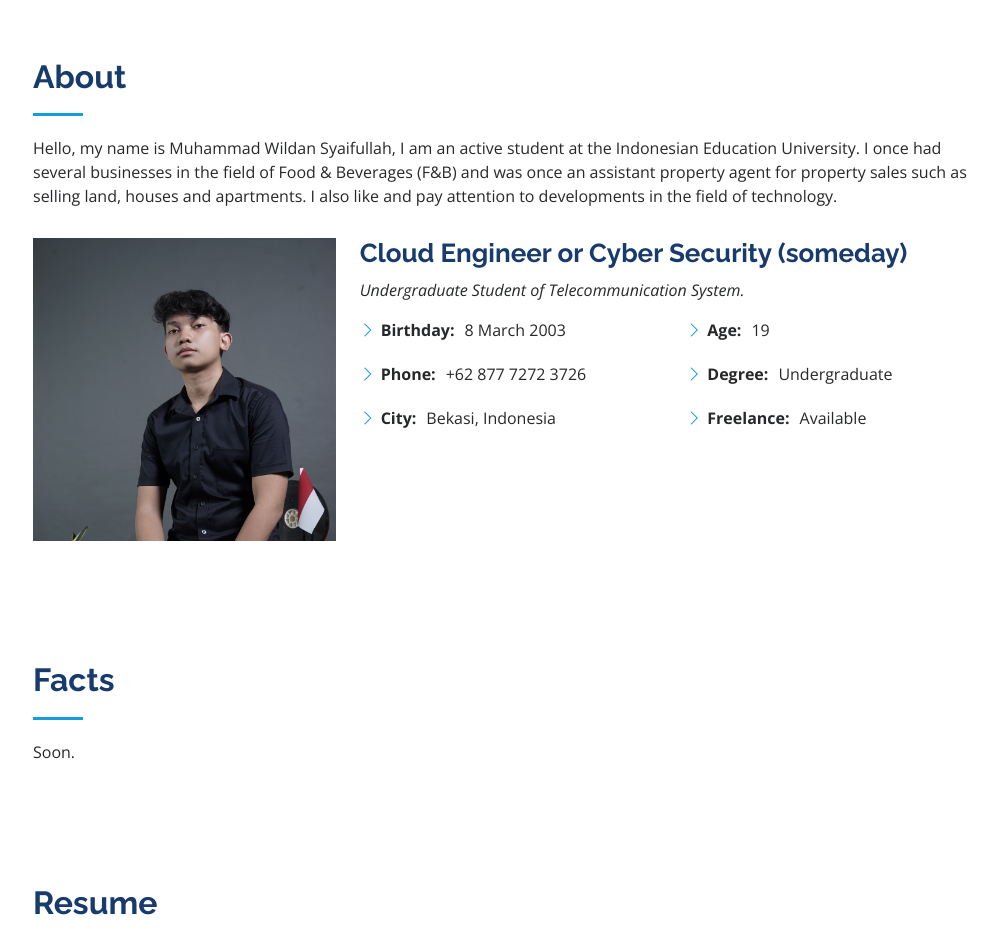
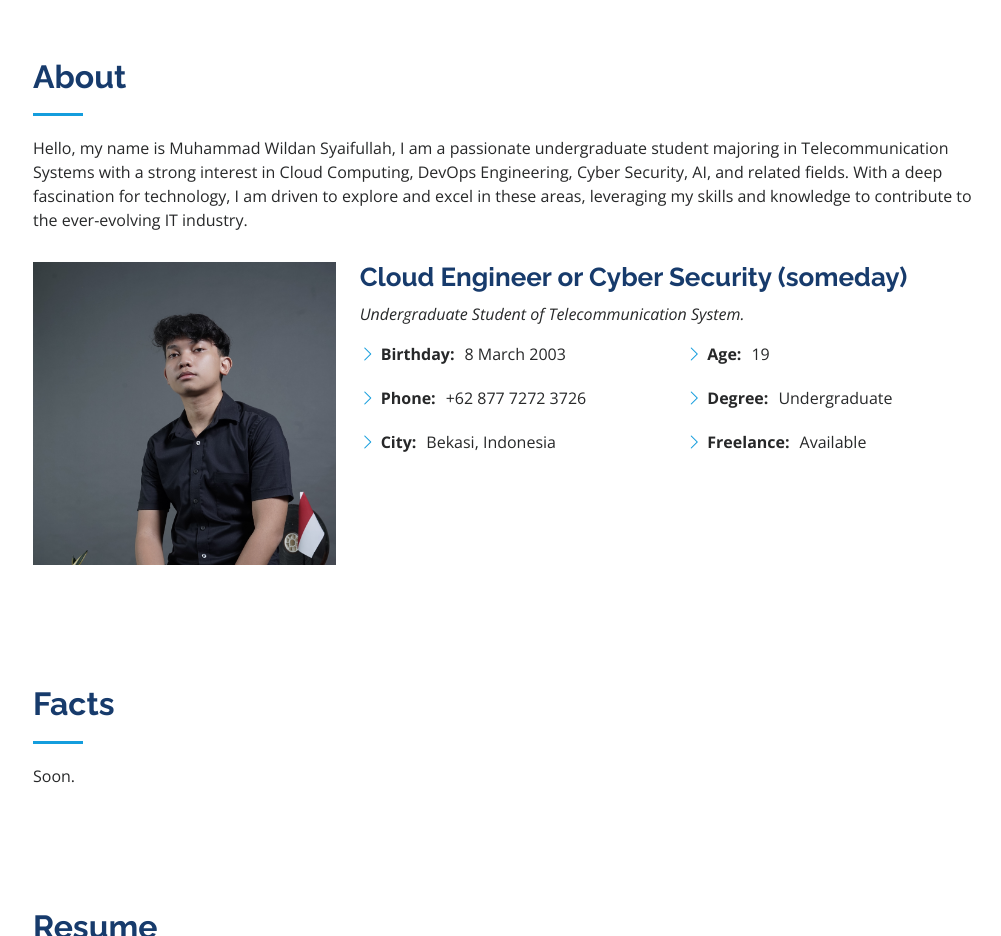
Before and after one commit to wildsy/wildsyportfolio, a plain HTML site: page index.html in a window 1280 px wide. Shown: the part 802-1738 px from the top of the page, without its empty margins (279-1280 px from the left). Drawn offline with nearby package versions, Linux system fonts and the light colour scheme.

Commit message:
Update summary

```diff
--- a/index.html
+++ b/index.html
@@ -78,8 +78,10 @@
 
         <div class="section-title">
           <h2>About</h2>
-          <p>Hello, my name is Muhammad Wildan Syaifullah, I am an active student at the Indonesian Education University. I once had several businesses in the field of Food & Beverages (F&B) and was once an assistant property agent for property sales such as selling land, houses and apartments.
-            I also like and pay attention to developments in the field of technology.</p>
+          <p>Hello, my name is Muhammad Wildan Syaifullah, I am a passionate undergraduate student majoring in Telecommunication Systems with a strong interest in Cloud Computing,
+            DevOps Engineering, Cyber Security, AI, and related fields. With a deep fascination for technology, I am driven to explore and excel in these areas,
+            leveraging my skills and knowledge to contribute to the ever-evolving IT industry.
+          </p>
         </div>
 
         <div class="row">
```
